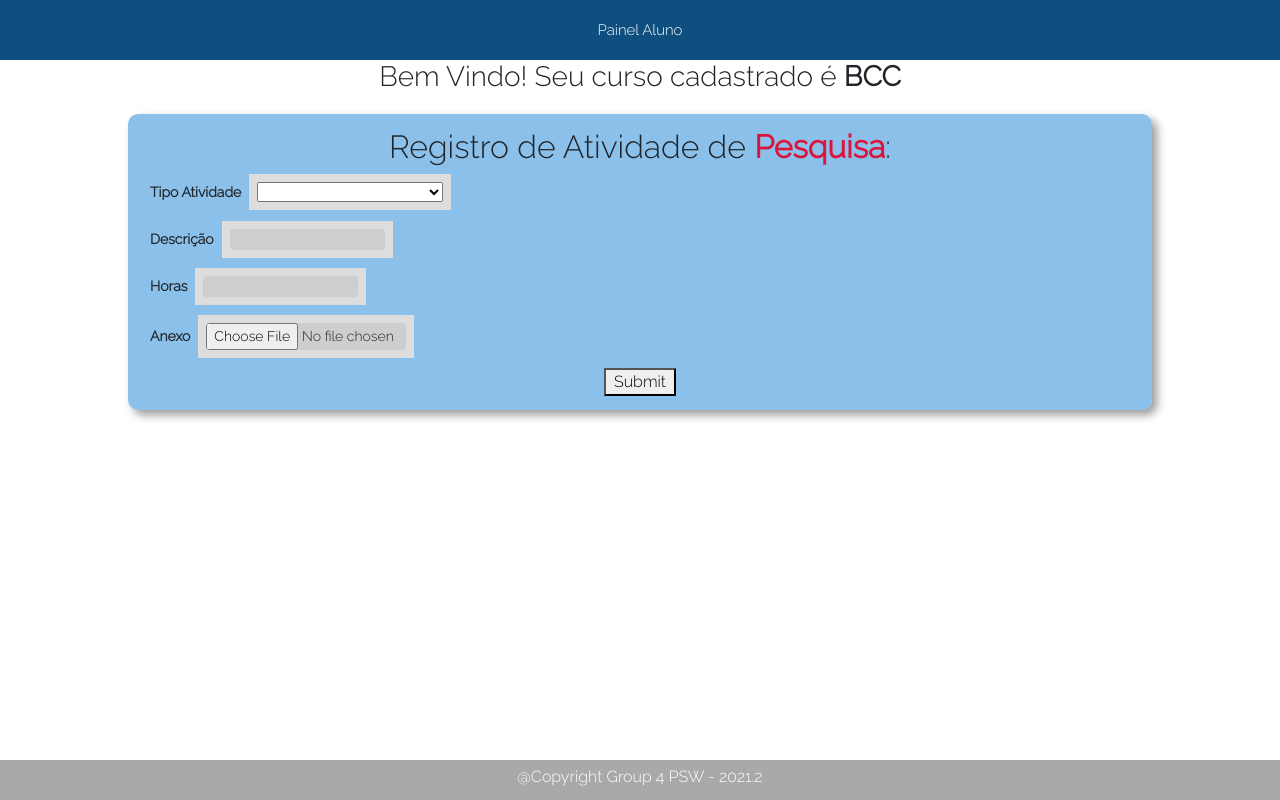
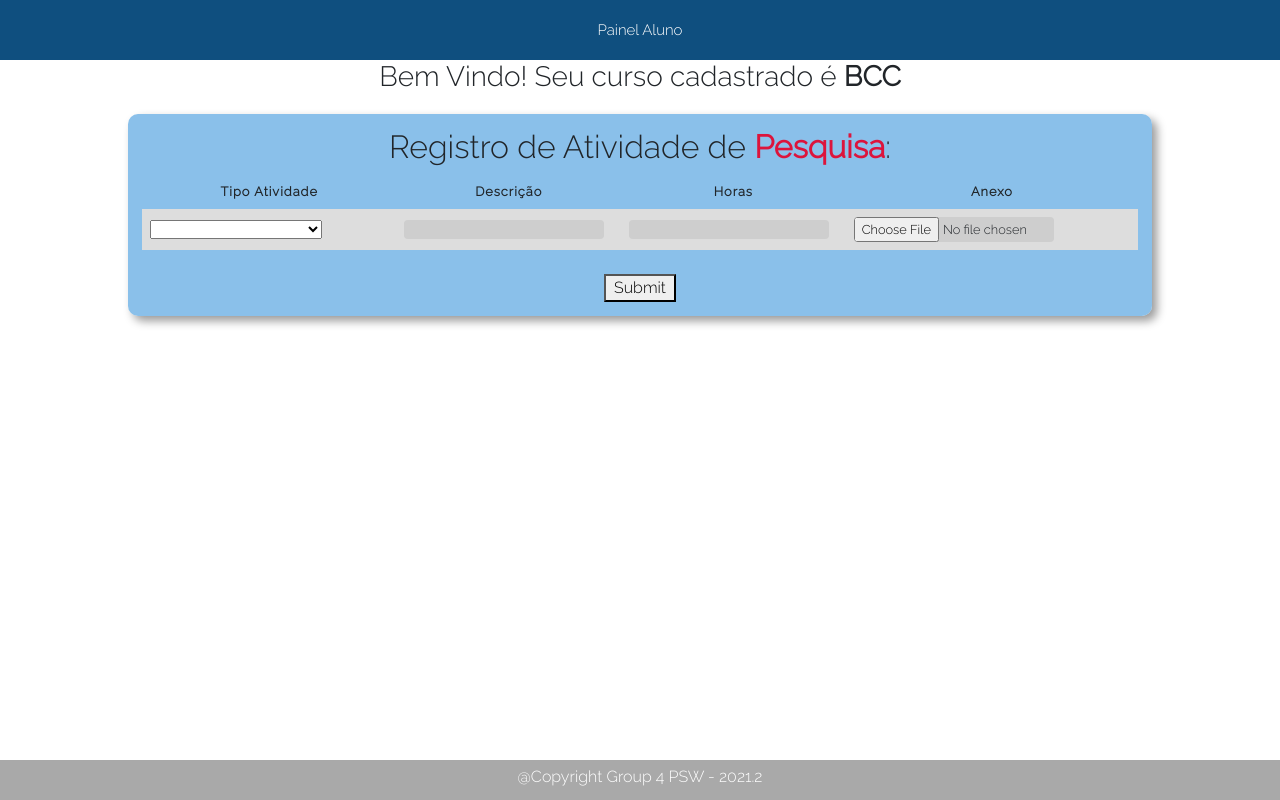
Before and after one commit to dsm-cefet-rj/trabalhointegrado2021-2-2021-2-grupo-4, a React (Create React App) app: page / in a window 1280 px wide. Built offline with nearby package versions, Linux system fonts and the light colour scheme.

Commit message:
feat: update styled to template edition screen

```diff
--- a/src/components/EdicaoAtividade/index.js
+++ b/src/components/EdicaoAtividade/index.js
@@ -12,6 +12,9 @@ export default function EdicaoAtividade(props) {
             <table>
                 <tr>
                     <th>Tipo Atividade</th>
+                    <th>Descrição</th>
+                    <th>Horas</th>
+                    <th>Anexo</th>
                 </tr>
                 <tr>
                     <td>
@@ -23,38 +26,18 @@ export default function EdicaoAtividade(props) {
                             <option value="">Ass. a monografia, teses...</option>
                         </select>
                     </td>
-                </tr>
-            </table>
-            <table>
-                <tr>
-                    <th>Descrição</th>
-                </tr>
-                <tr>
                     <td>
                         <input type="text"/>
                     </td>
-                </tr>
-            </table>
-            <table>
-                <tr>
-                    <th>Horas</th>
-                </tr>
-                <tr>
                     <td>
                         <input type="number" name="horas" id="horas"/>
                     </td>
-                </tr>
-            </table>
-            <table>
-                <tr>
-                    <th>Anexo</th>
-                </tr>
-                <tr>
                     <td>
                         <input type="file"/>
                     </td>
                 </tr>
             </table>
+            <br />
             <button id="comeco" onclick="salvar()">Submit</button>
         </div>
       </>
--- a/src/components/EdicaoAtividade/styled.scss
+++ b/src/components/EdicaoAtividade/styled.scss
@@ -22,25 +22,25 @@
 }
 
 table {
-    margin-bottom: 10px;
-    font-family: arial, sans-serif;
-    font-size: 14px;
     border-collapse: collapse;
-    width: 100vh;
-    display: flex;
-    align-items: center;
-    align-content: center;
+    letter-spacing: 1px;
+    font-family: sans-serif;
+    font-size: .8rem;
 }
+
 
 td,
 th {
-    display: flex;
     border: 1px solid rgba(0, 0, 136, 0.85);
-    text-align: center;
     padding: 10px;
 }
 
+td {
+    text-align: center;
+}
+
 button {
+    margin-top: 30px;
     padding-right: 8px;
     padding-left: 8px;
 }
```
